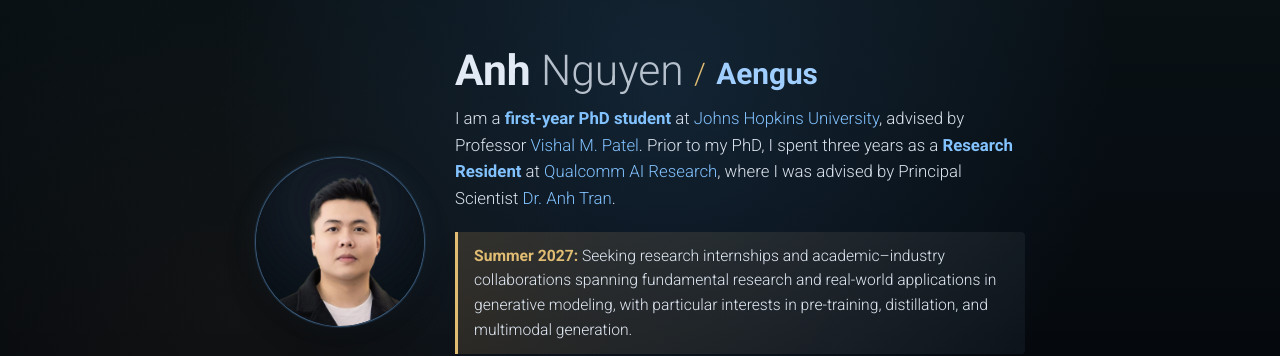
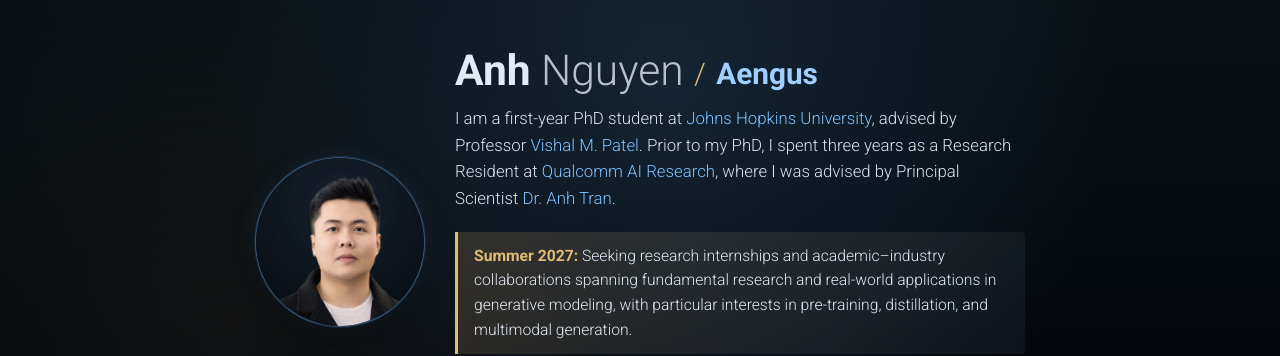
Before and after one commit to aengusng8/aengusng8.github.io, a Jekyll site: the page built from _pages/about.md, in a window 1280 px wide. Shown: the top 356 px of the page. Built offline with Jekyll 4.4.1, drawn with Linux system fonts in a browser that asks for light colours; comment, search, counter and statistics services are not loaded; a style sheet for code colours, icons or effects is not loaded.

Commit message:
Simplify homepage bio emphasis

```diff
--- a/_pages/about.md
+++ b/_pages/about.md
@@ -6,7 +6,7 @@ description: Anh Nguyen is a first-year PhD student at Johns Hopkins University
 keywords: Anh Nguyen, Anh Nguyen JHU, Anh Nguyen Johns Hopkins, Johns Hopkins University, PhD student, Qualcomm AI Research, generative modeling, diffusion models, multimodal intelligence
 subtitle: |+
   <div style="font-size: 1.05em; line-height: 1.6; margin-bottom: 20px;">
-    I am a <span style="color: var(--profile-blue); font-weight: bold;">first-year PhD student</span> at <a href="https://www.jhu.edu/" target="_blank" style="color: var(--profile-blue); text-decoration: none;">Johns Hopkins University</a>, advised by Professor <a href="https://scholar.google.com/citations?user=AkEXTbIAAAAJ&hl=en" target="_blank" style="color: var(--profile-blue); text-decoration: none;">Vishal M. Patel</a>. Prior to my PhD, I spent three years as a <span style="color: var(--profile-blue); font-weight: bold;">Research Resident</span> at <a href="https://www.qualcomm.com/research/artificial-intelligence" target="_blank" style="color: var(--profile-blue); text-decoration: none;">Qualcomm AI Research</a>, where I was advised by Principal Scientist <a href="https://scholar.google.com/citations?user=FYZ5ODQAAAAJ&hl=en" target="_blank" style="color: var(--profile-blue); text-decoration: none;">Dr. Anh Tran</a>.
+    I am a first-year PhD student at <a href="https://www.jhu.edu/" target="_blank" style="color: var(--profile-blue); text-decoration: none;">Johns Hopkins University</a>, advised by Professor <a href="https://scholar.google.com/citations?user=AkEXTbIAAAAJ&hl=en" target="_blank" style="color: var(--profile-blue); text-decoration: none;">Vishal M. Patel</a>. Prior to my PhD, I spent three years as a Research Resident at <a href="https://www.qualcomm.com/research/artificial-intelligence" target="_blank" style="color: var(--profile-blue); text-decoration: none;">Qualcomm AI Research</a>, where I was advised by Principal Scientist <a href="https://scholar.google.com/citations?user=FYZ5ODQAAAAJ&hl=en" target="_blank" style="color: var(--profile-blue); text-decoration: none;">Dr. Anh Tran</a>.
   </div>
 
   <div class="profile-opportunity-card">
```
